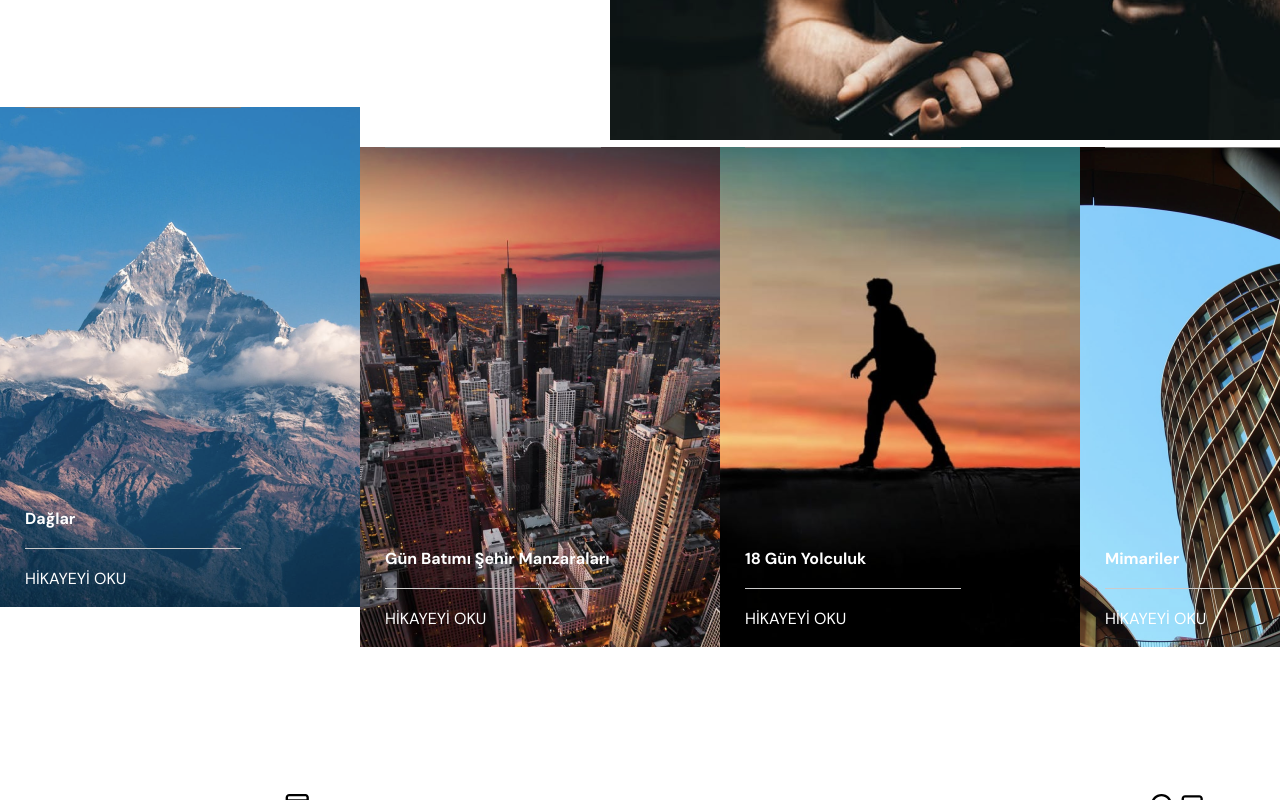
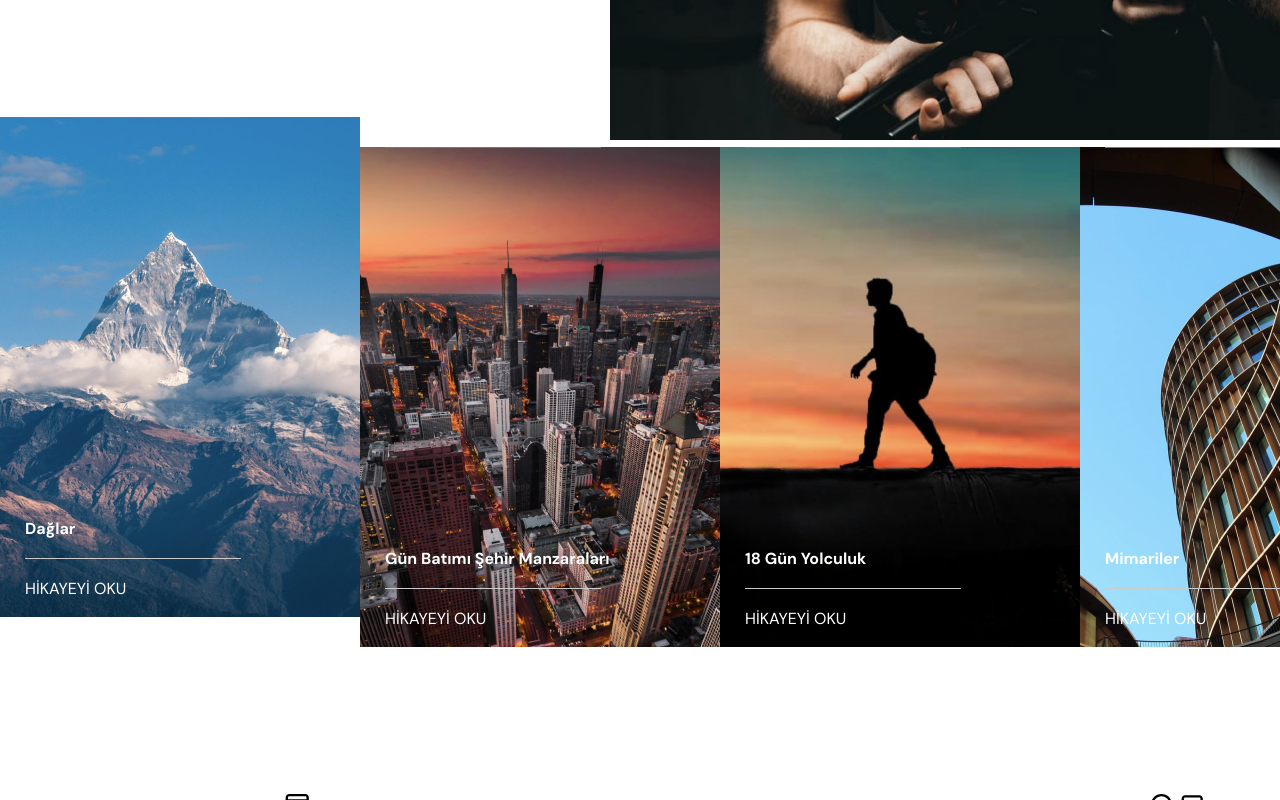
Before and after one commit to sareecil/photosnap-react-router, a React (Vite) app: page / in a window 1280 px wide. In both pictures the pointer is over the element 180 px from the left and 2232 px from the top of the page. Shown: the part 1832-2632 px from the top of the page. Built offline with nearby package versions, Linux system fonts and the light colour scheme.

Commit message:
transition eklendi

```diff
--- a/src/App.css
+++ b/src/App.css
@@ -219,8 +219,12 @@ hr {
   padding-top: 460px;
 }
 
+.linkhover {
+  transition: transform 0.6s ease;
+}
+
 .linkhover:hover {
-  bottom: 40px;
+  transform: translateY(-30px); /* Yukarıya doğru 10 piksel kaydırma */
 }
 
 .footer {
```
